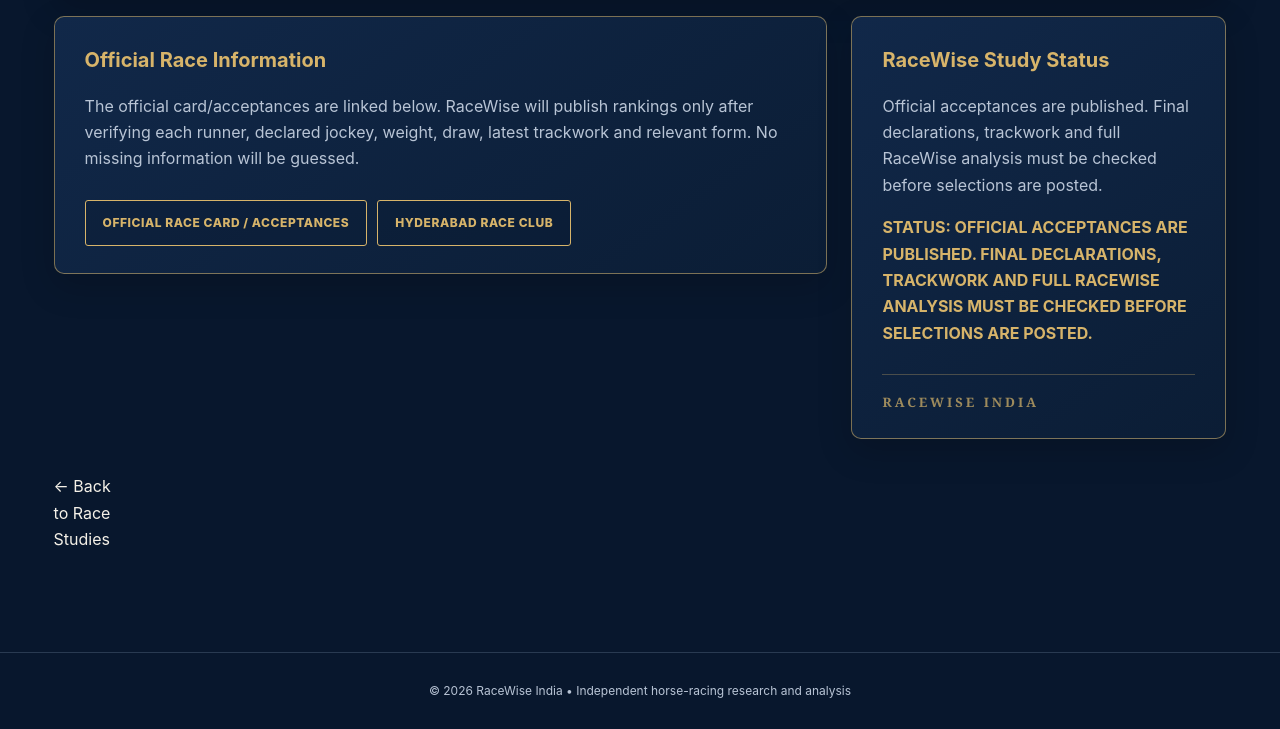
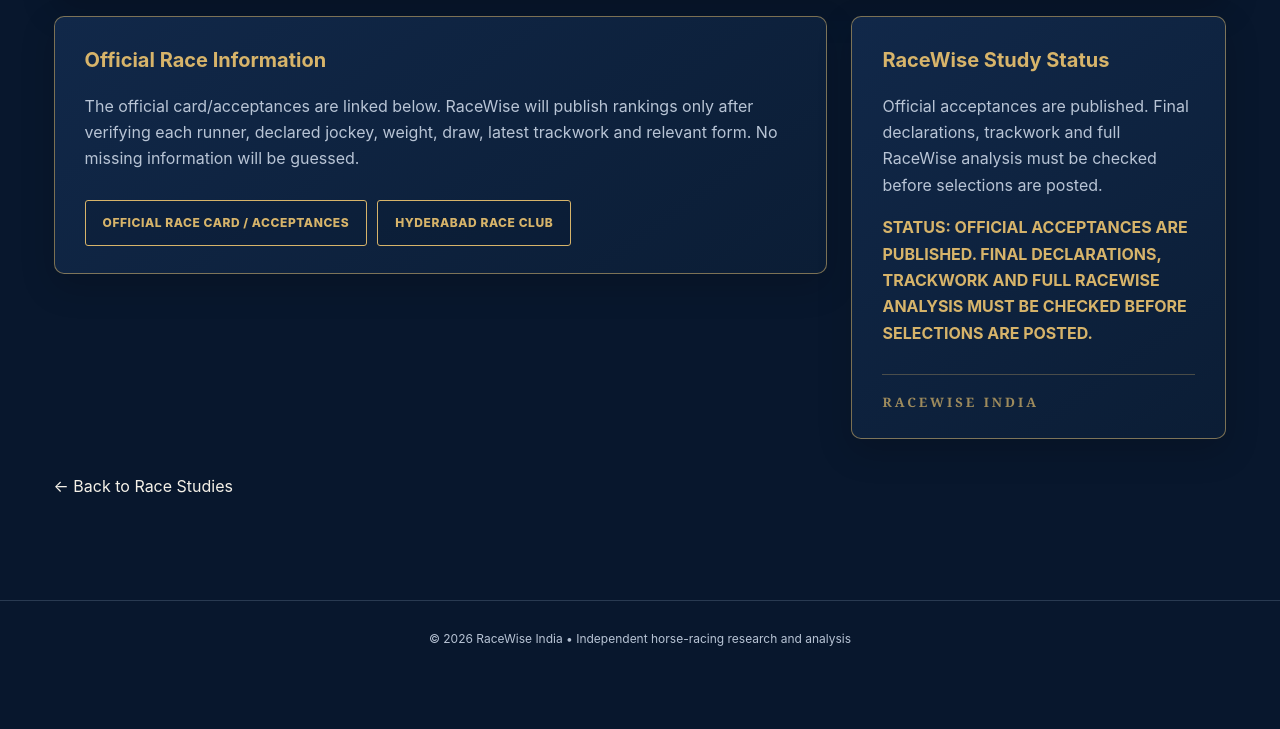
Before and after one commit to racewiseindia/racewiseindia.github.io, a plain HTML site: page race-days/hyderabad-2026-11-23.html in a window 1280 px wide. Shown: the part 839-1568 px from the top of the page. After the commit the page ends 1515 px from the top, so only its background shows below. Drawn offline with Linux system fonts and the light colour scheme.

Commit message:
Keep upcoming meeting archive link on one line

```diff
--- a/race-days/hyderabad-2026-11-23.html
+++ b/race-days/hyderabad-2026-11-23.html
@@ -110,6 +110,10 @@ header>.header-banner span{display:none}.mobile-header-caption{display:block;wid
 @media(min-width:601px) and (max-width:999px){main{max-width:980px;width:94%;padding:30px 20px}.facts{grid-template-columns:repeat(2,minmax(0,1fr))}}
 @media(max-width:600px){main{padding:24px 5% 52px}}
 
+
+/* Keep the bottom return link on one line */
+main>p:last-of-type{white-space:nowrap}
+main>p:last-of-type a{display:inline-block;white-space:nowrap;width:max-content}
 </style></head><body><header>
 <a class="brand" href="../index.html"><img src="https://raw.githubusercontent.com/racewiseindia/racewiseindia.github.io/main/BD3FBD67-3641-4C4B-A7C4-65B776CDC953.png" alt="RaceWise India Official Logo"></a>
 <div class="header-banner">RACEWISE INDIA<span>STUDY EVERY RACE. UNDERSTAND EVERY RUNNER.</span></div>
```
